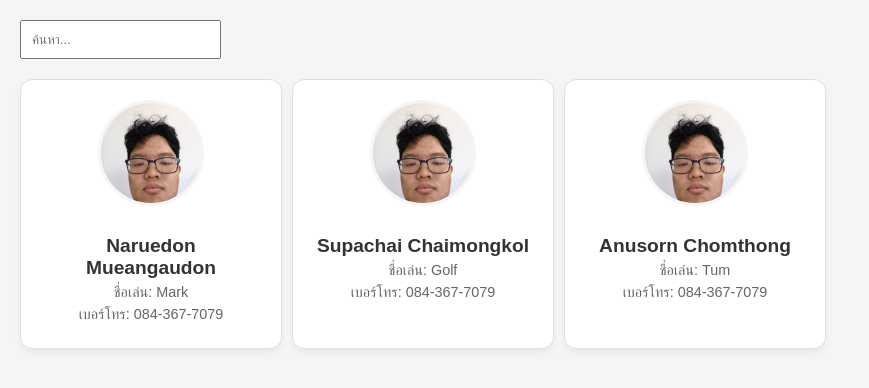
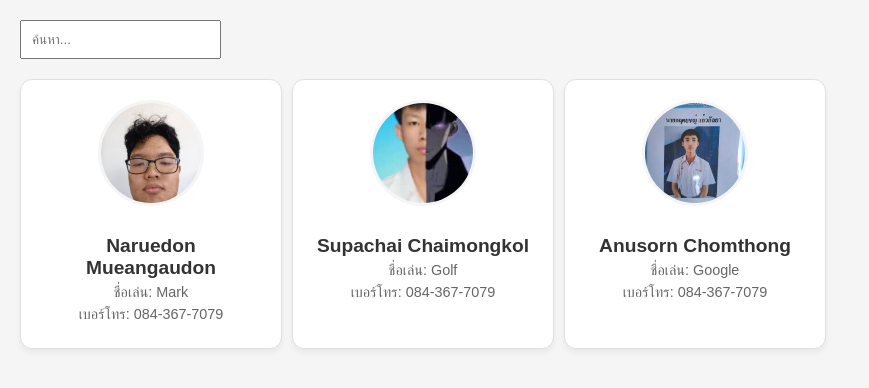
Before and after one commit to angelalemo/project-67, a Next.js app: page / in a window 1280 px wide. Shown: the top 388 px of the page, without its empty margins (0-869 px from the left). Built offline with nearby package versions, Linux system fonts and the light colour scheme.

Commit message:
v.1.2.1 update

```diff
--- a/app/data/people.ts
+++ b/app/data/people.ts
@@ -15,12 +15,12 @@ export const users = [
     name: "Supachai Chaimongkol",
     nickname: "Golf",
     phonenumber: "084-367-7079",
-    image: "/images/people/mark.jpg",
+    image: "/images/people/golf.jpg",
   },
   {
     name: "Anusorn Chomthong",
-    nickname: "Tum",
+    nickname: "Google",
     phonenumber: "084-367-7079",
-    image: "/images/people/mark.jpg",
+    image: "/images/people/google.jpg",
   },
 ]
```
Also changed, not shown: app/people/delete/page.tsx (deleted), app/people/page.tsx (deleted), public/images/people/golf.jpg (renamed from public/images/people/Glof.jpg).
